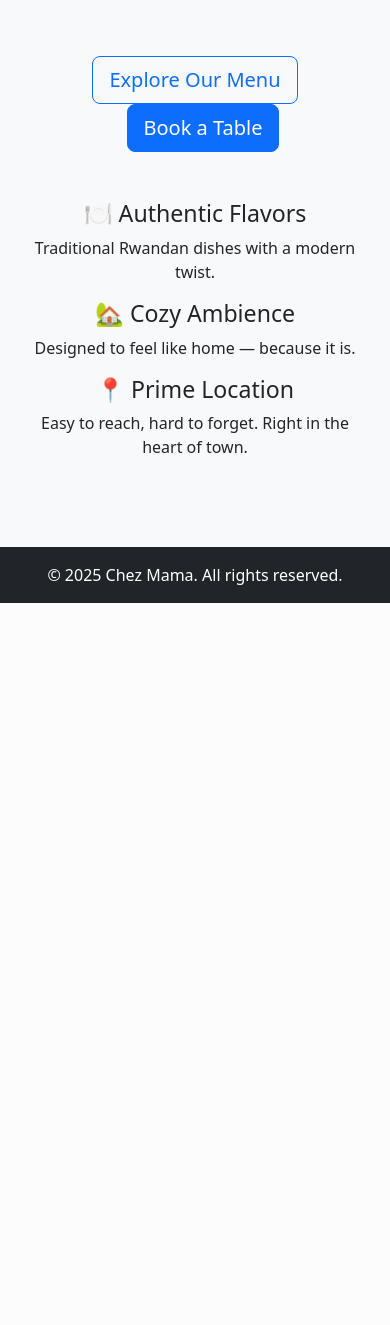
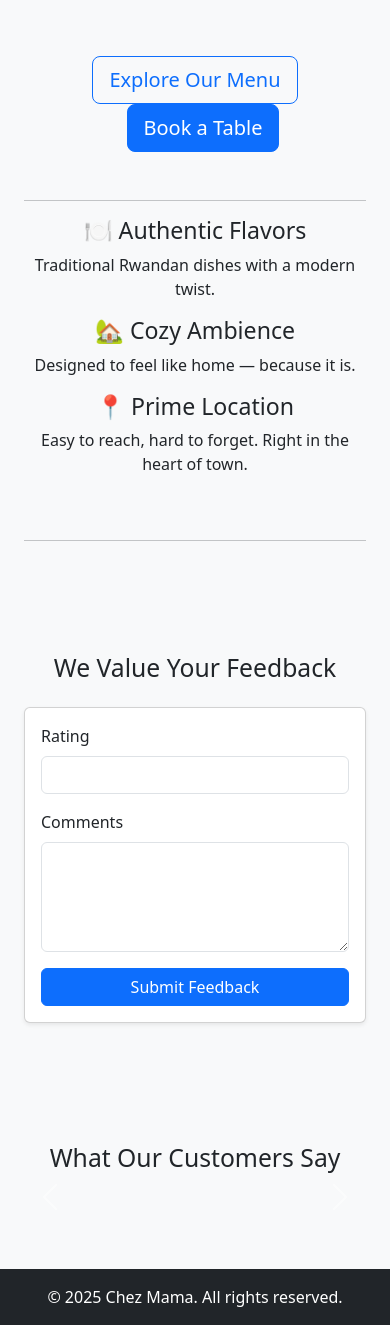
Before and after one commit to Vinsengi/restaurant-booking-app, a Django app: page / in a window 390 px wide. Shown: the part 836-2161 px from the top of the page. Before the commit the page ends 1439 px from the top, so only its background shows below. Run offline with Django 5.2, Linux system fonts and the light colour scheme; data that the repository does not hold is empty.

Commit message:
improve home page with testimonials and feedback

```diff
--- a/bookings/templates/bookings/home.html
+++ b/bookings/templates/bookings/home.html
@@ -4,6 +4,8 @@
 {% block title %}Welcome to Chez Mama{% endblock %}
 
 {% block content %}
+
+<!-- Intro Section -->
 <div class="container py-5">
   <div class="text-center mb-5">
     <h1 class="display-4 fw-bold">Welcome to Chez Mama</h1>
@@ -30,8 +32,8 @@
     <a href="{% url 'menu' %}" class="btn btn-outline-primary btn-lg">Explore Our Menu</a>
     <a href="{% url 'public_booking' %}" class="btn btn-primary btn-lg ms-3">Book a Table</a>
   </div>
-
-  <div class="row text-center">
+<hr>
+  <div class="row text-center mb-5">
     <div class="col-md-4">
       <h3>🍽 Authentic Flavors</h3>
       <p>Traditional Rwandan dishes with a modern twist.</p>
@@ -45,5 +47,82 @@
       <p>Easy to reach, hard to forget. Right in the heart of town.</p>
     </div>
   </div>
+  <hr>
 </div>
+
+<!-- Feedback Form Section -->
+<div class="container py-5">
+  <div class="row justify-content-center mb-4">
+    <div class="col-md-8">
+      <h2 class="text-center mb-4">We Value Your Feedback</h2>
+      <div class="card shadow-sm">
+        <div class="card-body">
+          <form method="post" action="">
+            {% csrf_token %}
+            <div class="mb-3">
+              <label for="{{ form.rating.id_for_label }}" class="form-label">{{ form.rating.label }}</label>
+              <input
+                type="number"
+                name="{{ form.rating.html_name }}"
+                id="{{ form.rating.id_for_label }}"
+                class="form-control"
+                min="1" max="5"
+                value="{{ form.rating.value|default:'' }}"
+                required
+              >
+            </div>
+            <div class="mb-3">
+              <label for="{{ form.comments.id_for_label }}" class="form-label">{{ form.comments.label }}</label>
+              <textarea
+                name="{{ form.comments.html_name }}"
+                id="{{ form.comments.id_for_label }}"
+                rows="4"
+                class="form-control"
+              >{{ form.comments.value|default:'' }}</textarea>
+            </div>
+            <button type="submit" class="btn btn-primary w-100">Submit Feedback</button>
+          </form>
+        </div>
+      </div>
+    </div>
+  </div>
+</div>
+
+<!-- Testimonials Carousel Section -->
+<div class="container py-5 bg-light">
+  <h2 class="text-center mb-4">What Our Customers Say</h2>
+  <div id="testimonialCarousel" class="carousel slide" data-bs-ride="carousel">
+    <div class="carousel-indicators">
+      {% for fb in testimonials %}
+        <button type="button" data-bs-target="#testimonialCarousel" data-bs-slide-to="{{ forloop.counter0 }}" class="{% if forloop.first %}active{% endif %}" aria-current="{% if forloop.first %}true{% endif %}" aria-label="Slide {{ forloop.counter }}"></button>
+      {% endfor %}
+    </div>
+    <div class="carousel-inner">
+      {% for fb in testimonials %}
+      <div class="carousel-item {% if forloop.first %}active{% endif %}">
+        <div class="d-flex justify-content-center">
+          <div class="card mx-auto" style="max-width:800px; width:100%;">
+            <div class="card-body text-center">
+              <h5 class="card-title">{{ fb.customer.name }}</h5>
+              <p class="card-text">"{{ fb.comments|default:'No comments.' }}"</p>
+            </div>
+            <div class="card-footer text-muted text-center">
+              Rating: {{ fb.rating }} / 5 &middot; {{ fb.created_at|date:"F j, Y" }}
+            </div>
+          </div>
+        </div>
+      </div>
+      {% endfor %}
+    </div>
+    <button class="carousel-control-prev" type="button" data-bs-target="#testimonialCarousel" data-bs-slide="prev">
+      <span class="carousel-control-prev-icon" aria-hidden="true"></span>
+      <span class="visually-hidden">Previous</span>
+    </button>
+    <button class="carousel-control-next" type="button" data-bs-target="#testimonialCarousel" data-bs-slide="next">
+      <span class="carousel-control-next-icon" aria-hidden="true"></span>
+      <span class="visually-hidden">Next</span>
+    </button>
+  </div>
+</div>
+
 {% endblock %}
```
Also changed, not shown: bookings/templates/bookings/booking_success.html (+7 -2 lines).
